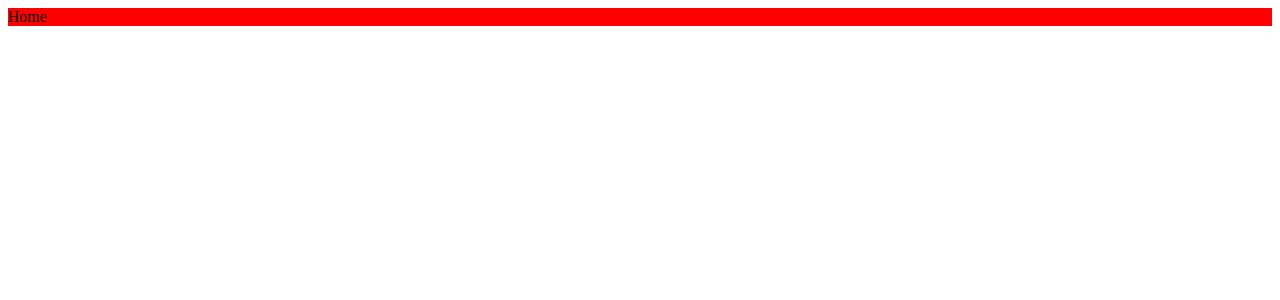
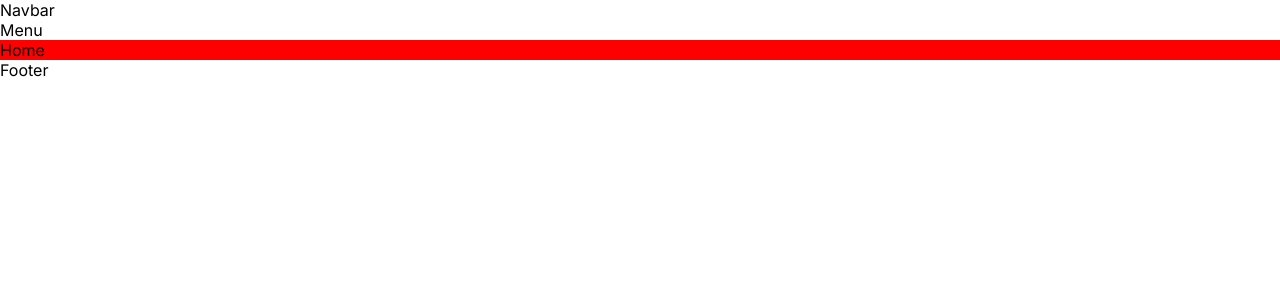
Before and after one commit to Johny270/react-admin-ui, a React (Vite) app: page / in a window 1280 px wide. Shown: the top 300 px of the page. Built offline with nearby package versions, Linux system fonts and the light colour scheme.

Commit message:
Create scss color variables for background and text

```diff
--- a/src/App.tsx
+++ b/src/App.tsx
@@ -1,19 +1,32 @@
+import Footer from "./components/footer/Footer.tsx";
+import Menu from "./components/menu/Menu.tsx";
+import Navbar from "./components/navbar/Navbar.tsx";
 import Home from "./pages/home/Home.tsx"
+import Login from "./pages/login/Login.tsx";
 import Products from "./pages/products/Products.tsx";
 import Users from "./pages/users/Users.tsx"
 import {
   createBrowserRouter,
   RouterProvider,
-  Route,
-  Link,
+  Outlet
 } from "react-router-dom";
+import "./styles/global.scss"
 
 function App() {
 
   const Layout = () => {
     return (
       <div className="main">
-
+        <Navbar />
+        <div className="container">
+          <div className="menuContainer">
+            <Menu />
+          </div>
+          <div className="contentContainer">
+            <Outlet />
+          </div>
+        </div>
+        <Footer />
       </div>
     )
   }
@@ -21,16 +34,26 @@
   const router = createBrowserRouter([
     {
       path: "/",
-      element: <Home />,
+      element: <Layout />,
+      children: [
+        {
+          path: "/",
+          element: <Home />
+        },
+        {
+          path: "/users",
+          element: <Users />
+        },
+        {
+          path: "/products",
+          element: <Products />
+        },
+      ]
     },
     {
-      path: "users",
-      element: <Users />
-    },
-    {
-      path: "products",
-      element: <Products />
-    },
+      path: "/login",
+      element: <Login />
+    }
   ]);
 
   return <RouterProvider router={router} />;
--- /dev/null
+++ b/src/pages/login/Login.tsx
@@ -0,0 +1,7 @@
+const Login = () => {
+  return (
+    <div>Login</div>
+  )
+}
+
+export default Login
--- a/src/styles/global.scss
+++ b/src/styles/global.scss
@@ -8,3 +8,8 @@
   text-decoration: none;
   color: inherit;
 }
+
+.main {
+  font-family: "Inter", sans-serif;
+
+}
--- /dev/null
+++ b/src/styles/variables.scss
@@ -0,0 +1,9 @@
+// Backgroung colors variables
+$main-bg: #2a3447;
+$soft-bg: #384256;
+$dark-bg: #222b3c;
+
+// Text colors variables
+$main-color: #fff;
+$soft-color: #ddd;
+$dark-color: #2a3447
```
